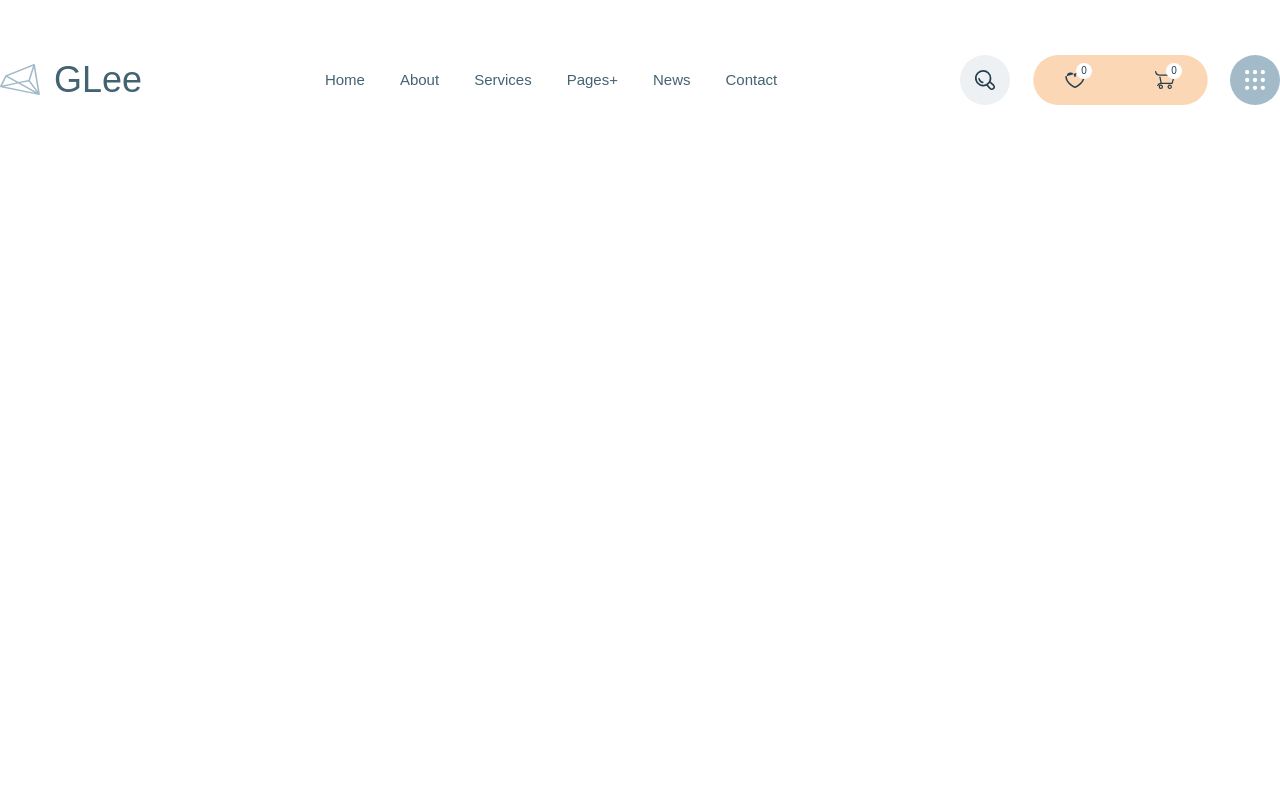
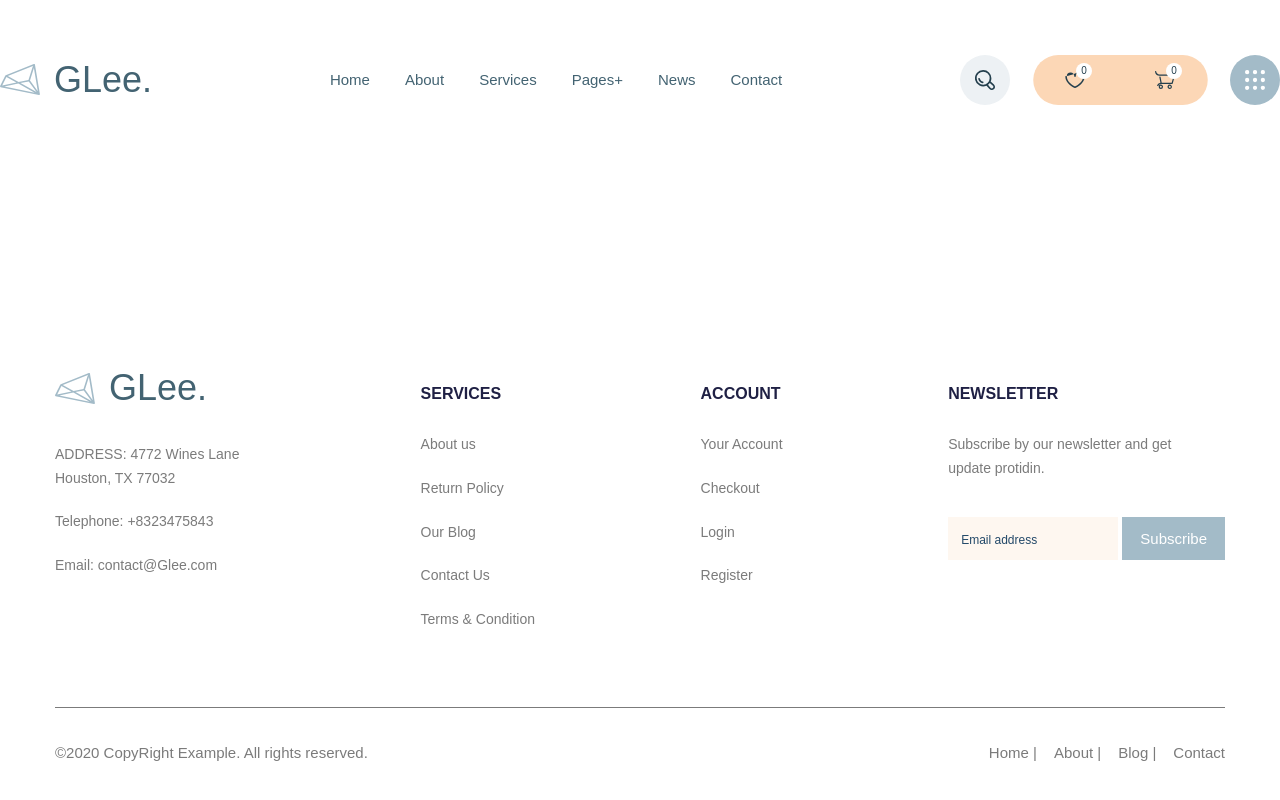
Before and after one commit to Rash-mirash/Glee, a website: page app/index.html in a window 1280 px wide. Drawn offline with nearby package versions, Linux system fonts and the light colour scheme; files that its build step writes are made by us from their sources.

Commit message:
add footer

```diff
--- a/app/index.html
+++ b/app/index.html
@@ -14,9 +14,10 @@
   <header class="header container">
     <nav class="header__nav">
       <ul class="header__inner">
-        <li class="header__logo" style="background-image: url('images/header/logo.svg')"></li>
+        <li class="header__logo" style="background-image: url('images/header/logo.svg')">
+        </li>
         <li class="header__title">
-          <a class="header__name" href="#">GLee</a>
+          <a class="header__name" href="#">GLee.</a>
         </li>
       </ul>
       <ul class="header__menu">
@@ -74,6 +75,110 @@
     </nav>
   </header>
 
+  <main class="main">
+
+  </main>
+
+
+  <footer class="footer container__second">
+    <div class="footer__top">
+      <div class="footer__inner">
+        <ul class="header__inner footer__logo">
+          <li class="header__logo" style="background-image: url('images/header/logo.svg')">
+          </li>
+          <li class="header__title">
+            <a class="header__name" href="#">GLee.</a>
+          </li>
+        </ul>
+        <ul class="footer__list">
+          <li class="footer__num">
+            <a class="footer__contact" href="#">
+              ADDRESS: 4772 Wines Lane
+              Houston, TX 77032
+            </a>
+          </li>
+          <li class="footer__num">
+            <a class="footer__contact" href="tel:+832-347-5843">Telephone: +8323475843
+            </a>
+          </li>
+          <li class="footer__num">
+            <a class="footer__contact" href="mailtocontact@Glee.com">Email: contact@Glee.com</a>
+          </li>
+        </ul>
+      </div>
+      <div class="footer__inner">
+        <h3 class="footer__title">Services</h3>
+        <ul class="futter__list">
+          <li class="footer__item">
+            <a class="footer__link" href="#">About us</a>
+          </li>
+          <li class="footer__item">
+            <a class="footer__link" href="#">Return Policy</a>
+          </li>
+          <li class="footer__item">
+            <a class="footer__link" href="#">Our Blog</a>
+          </li>
+          <li class="footer__item">
+            <a class="footer__link" href="#">Contact Us</a>
+          </li>
+          <li class="footer__item">
+            <a class="footer__link" href="#">Terms & Condition</a>
+          </li>
+        </ul>
+      </div>
+      <div class="footer__inner">
+        <h3 class="footer__title">Account</h3>
+        <ul class="futter__list">
+          <li class="footer__item">
+            <a class="footer__link" href="#">Your Account</a>
+          </li>
+          <li class="footer__item">
+            <a class="footer__link" href="#">Checkout</a>
+          </li>
+          <li class="footer__item">
+            <a class="footer__link" href="#">Login</a>
+          </li>
+          <li class="footer__item">
+            <a class="footer__link" href="#">Register</a>
+          </li>
+        </ul>
+      </div>
+      <div class="footer__inner">
+        <h3 class="footer__title">newsletter</h3>
+        <div class="footer__text">
+          <p>
+            Subscribe by our newsletter and get
+            update protidin.
+          </p>
+        </div>
+        <form class="footer__form" action="#">
+          <input class="footer__input" type="email" placeholder="Email address" required>
+          <button class="footer__button" type="submit">Subscribe</button>
+        </form>
+
+      </div>
+    </div>
+    <div class="footer__blog">
+      <span class="footer__copy">
+        ©2020 CopyRight Example. All rights reserved.
+      </span>
+      <ul class="footer__about">
+        <li class="footer__place">
+          <a class="footer__in" href="#">Home |</a>
+          </li>
+          <li class="footer__place">
+          <a class="footer__in" href="#">About |</a>
+          </li>
+          <li class="footer__place">
+          <a class="footer__in" href="#">Blog |</a>
+          </li>
+          <li class="footer__place">
+          <a class="footer__in" href="#">Contact</a>
+        </li>
+      </ul>
+    </div>
+  </footer>
+
   <script src="js/main.min.js"></script>
 </body>
 
--- a/app/scss/_fonts.scss
+++ b/app/scss/_fonts.scss
@@ -1,5 +1,5 @@
 @font-face {
-  font-family: 'DMSans-Regular', sans-serif;
+  font-family: 'DMSans-Regular';
   font-weight: 400;
   font-style: normal;
   font-display: swap;
@@ -9,7 +9,7 @@
 }
 
 @font-face {
-  font-family: 'DMSans-Medium', sans-serif;
+  font-family: 'DMSans-Medium';
   font-weight: 500;
   font-style: normal;
   font-display: swap;
@@ -19,7 +19,7 @@
 }
 
 @font-face {
-  font-family: 'DMSans-Bold', sans-serif;
+  font-family: 'DMSans-Bold';
   font-weight: 700;
   font-style: normal;
   font-display: swap;
@@ -29,7 +29,7 @@
 }
 
 @font-face {
-  font-family: 'Rubik-Regular', sans-serif;
+  font-family: 'Rubik-Regular';
   font-weight: 400;
   font-style: normal;
   font-display: swap;
@@ -39,7 +39,7 @@
 }
 
 @font-face {
-  font-family: 'Rubik-Medium', sans-serif;
+  font-family: 'Rubik-Medium';
   font-weight: 500;
   font-style: normal;
   font-display: swap;
@@ -49,7 +49,7 @@
 }
 
 @font-face {
-  font-family: 'Poppins-Bold', sans-serif;
+  font-family: 'Poppins-Bold';
   font-weight: 700;
   font-style: normal;
   font-display: swap;
--- a/app/scss/_global.scss
+++ b/app/scss/_global.scss
@@ -1,14 +1,33 @@
+html,
+body {
+  height: 100%;
+}
+
 body {
   color: $accent;
   font-size: 15px;
   line-height: 1;
   @extend %rubik-500;
+  display: flex;
+  flex-direction: column;
+}
+
+.main {
+  flex-grow: 1;
 }
 
 .container {
   max-width: 1800px;
   margin: 0 auto;
   padding: 0 15px;
+  width: 100%;
+}
+
+.container__second {
+  max-width: 1200px;
+  margin: 0 auto;
+  padding: 0 15px;
+  width: 100%;
 }
 
 .sr-only {
--- a/app/scss/_reset.scss
+++ b/app/scss/_reset.scss
@@ -21,8 +21,8 @@ h4,
 h5,
 h6,
 p,
-ul[class],
-ol[class],
+ul,
+ol,
 li,
 figure,
 figcaption,
--- a/app/scss/_vars.scss
+++ b/app/scss/_vars.scss
@@ -1,7 +1,9 @@
 $accent: #436372;
 $title: #243f4d;
-$background: #fcd7b6;
+$bg: #fcd7b6;
 $backbody: #ffffff;
+$ser: #7b7b7b;
+$blac: #1f2044;
 
 %dmsans-400 {
   font-family: 'DMSans-Regular', sans-serif;
--- a/app/scss/style.scss
+++ b/app/scss/style.scss
@@ -3,7 +3,7 @@
 @import 'reset';
 @import 'global';
 
-// Не понятно со шрифтами,подключен тот что на Фотошопе,но внешний вид вообще не такой.И не поставил вертикальную линию в кнопках те что в конце,не понимаю как
+// Не понятно со шрифтами,подключен тот что на Фотошопе,но внешний вид вообще не такой.И не поставил вертикальную линию в кнопках те что в конце в хедере,не понимаю как
 
 .header {
   padding: 51px 0 54px;
@@ -99,6 +99,109 @@
   }
 }
 
+.footer {
+  &__top {
+    display: flex;
+    justify-content: space-between;
+    padding: 80px 0 75px;
+  }
+
+  &__inner:not(:last-child) {
+    margin-right: 100px;
+  }
+
+  &__logo {
+    margin-bottom: 26px;
+  }
+
+  &__contact,
+  &__link {
+    color: $ser;
+    font-size: 14px;
+    line-height: 1.7;
+    @extend %rubik-400;
+  }
+
+  &__num {
+    max-width: 200px;
+  }
+
+  &__num:not(:last-child) {
+    margin-bottom: 20px;
+  }
+
+  &__title {
+    font-size: 16px;
+    line-height: 1.3;
+    @extend %dmsans-700;
+    color: $blac;
+    text-transform: uppercase;
+    margin-bottom: 28px;
+    padding-top: 25px;
+    // без падинга топ не смог отступить
+  }
+
+  &__item:not(:last-child) {
+    margin-bottom: 20px;
+  }
+
+  &__text {
+    max-width: 270px;
+    margin-bottom: 36px;
+    color: $ser;
+    font-size: 14px;
+    line-height: 1.7;
+    @extend %rubik-400;
+  }
+
+  &__input {
+    background-color: #fef7f0;
+    max-width: 170px;
+    width: 100%;
+    padding: 13px;
+    border: none;
+
+    &::placeholder {
+      font-size: 12px;
+      color: #234969;
+      @extend %dmsans-400;
+    }
+  }
+
+  &__button {
+    left: 0;
+    border: none;
+    background-color: #a3bbc8;
+    color: #ffffff;
+    text-align: center;
+    padding: 14px 18px;
+    cursor: pointer;
+  }
+
+  &__blog {
+    border-top: 1px solid $ser;
+    display: flex;
+    justify-content: space-between;
+    padding: 37px 0 40px;
+    color: $ser;
+    @extend %rubik-400;
+  }
+
+  &__about {
+    display: flex;
+  }
+
+  &__in {
+    color: $ser;
+    @extend %rubik-400;
+  }
+
+  &__place:not(:last-child) {
+    margin-right: 17px;
+  }
+}
+
+
 
 
 
```
